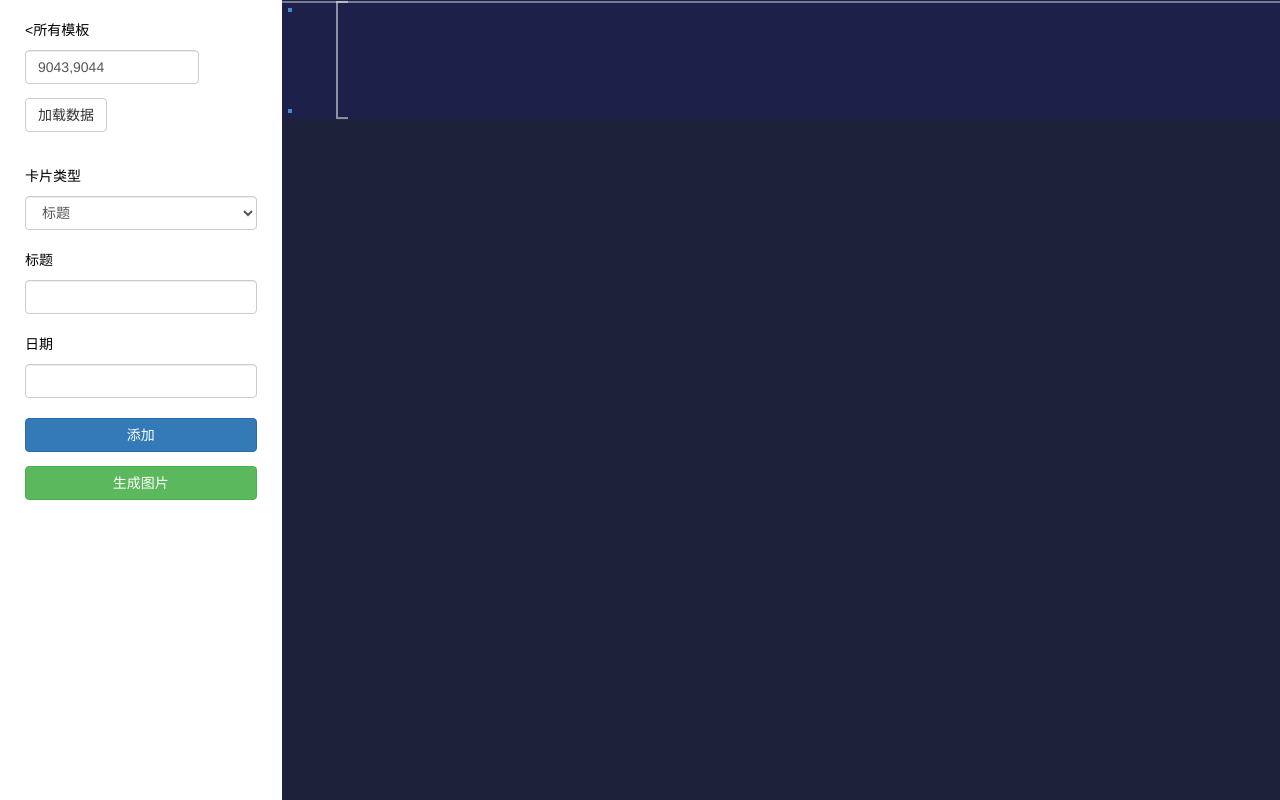
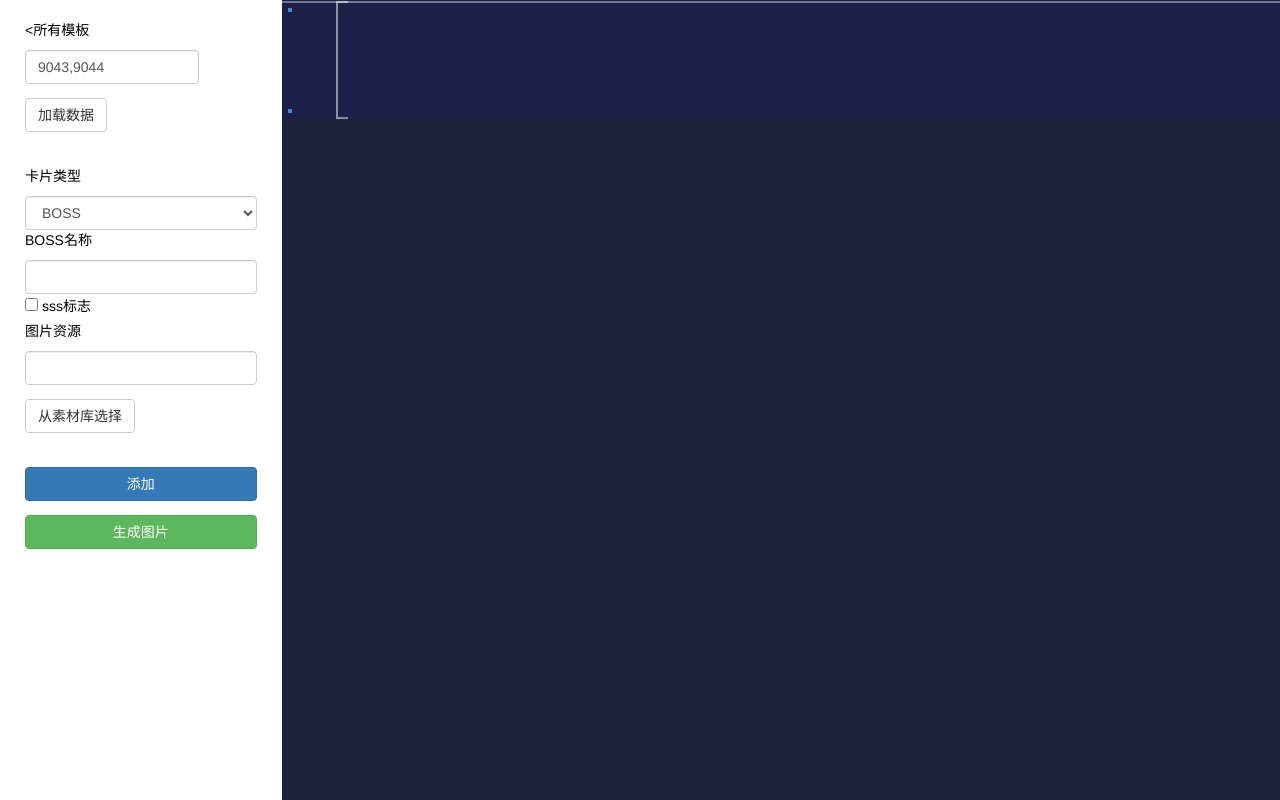
Before and after one commit to asd233/honkai3-pictureeditor, a Vue app: page /#/team in a window 1280 px wide. Shown: the top 800 px of the page. Built offline with nearby package versions, Linux system fonts and the light colour scheme.

Commit message:
删除title组件

```diff
--- a/src/components/card.vue
+++ b/src/components/card.vue
@@ -6,25 +6,24 @@
             form-control"
             @change="pushType"
             v-model="select">
-      <option value="cardTitle">标题</option>
-      <option value="boss">BOSS</option>
-      <option value="team">阵容</option>
-      <option value="line">分割线</option>
+      <option value="Boss">BOSS</option>
+      <option value="Team">阵容</option>
+      <option value="Line">分割线</option>
     </select>
 
-    <component v-bind:is='select'></component>
+    <component :is='select'></component>
   </div>
 </template>
 <script>
-import cardTitle from './card/cardTitle.vue'
-import boss from './card/boss.vue'
-import team from './card/team.vue'
+
+import Boss from './card/boss.vue'
+import Team from './card/team.vue'
 
 export default {
   name: "Card",
   data() {
     return {
-      select: "cardTitle"
+      select: "Boss"
     }
   },
   methods: {
@@ -33,9 +32,8 @@ export default {
     }
   },
   components: {
-    cardTitle,
-    boss,
-    team
+    Boss,
+    Team
   }
 }
 </script>
--- a/src/components/card/cardTitle.vue
+++ /dev/null
@@ -1,21 +0,0 @@
-<template>
-  <div id="cardTitle">
-    <p>标题</p>
-    <input class="form-control"
-           type="text">
-    <br>
-    <p>日期</p>
-    <input class="form-control"
-           type="text">
-  </div>
-</template>
-<script>
-export default {
-  name: "cardTitle"
-}
-</script>
-<style>
-#cardTitle {
-  margin: 20px 0;
-}
-</style>
```
